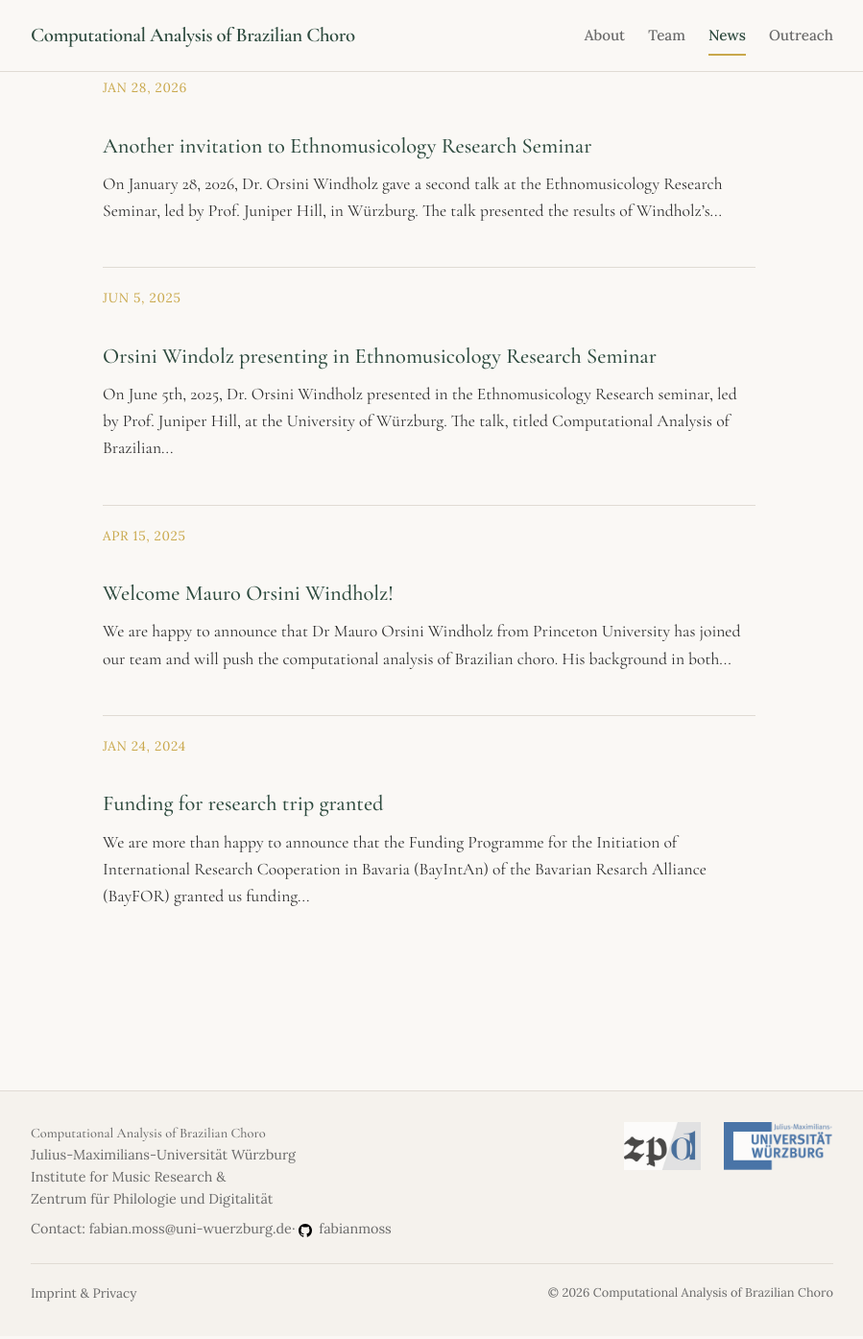
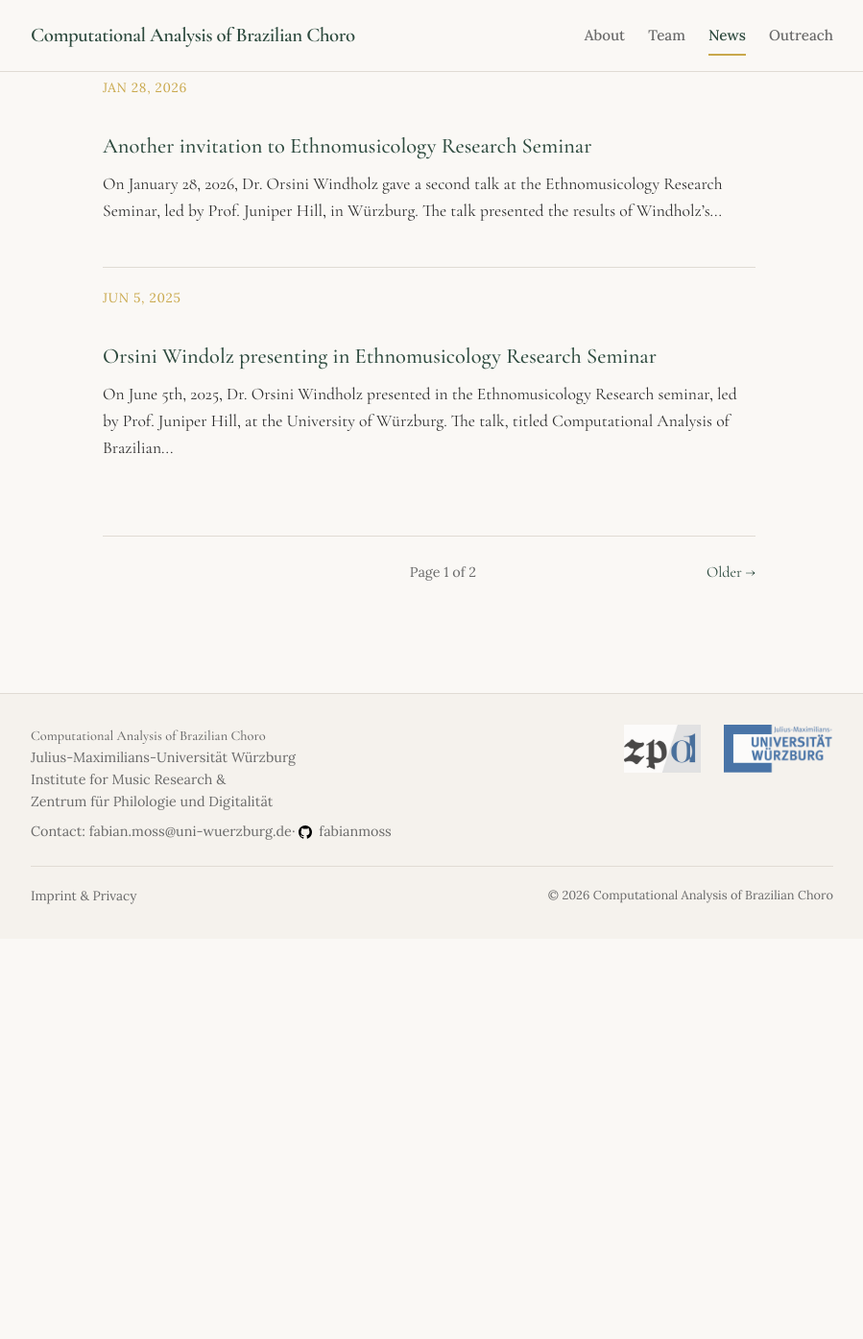
Before and after one commit to fabianmoss/choro, a Jekyll site: the page built from news/index.html, in a window 1280 px wide and 1400 px high, scrolled down 569 px. Shown: the top 1395 px of the window at 96% size, without its empty margins (190-1089 px from the left). Built offline with Jekyll 4.4.1, drawn with Linux system fonts in a browser that asks for light colours; the list of posts is cut into pages by our own code; after the commit the page ends 1555 px from its top, so only the background shows below that.

Commit message:
add pagination

```diff
--- a/Gemfile
+++ b/Gemfile
@@ -15,6 +15,7 @@ gem "github-pages", "~> 232", group: :jekyll_plugins
 group :jekyll_plugins do
   gem "jekyll-feed", "~> 0.12"
   gem "jekyll-sitemap"
+  gem "jekyll-paginate"
   gem "sassc"
 end
 
--- a/_config.yml
+++ b/_config.yml
@@ -32,6 +32,10 @@ github_username: fabianmoss
 plugins:
   - jekyll-feed
   - jekyll-sitemap
+  - jekyll-paginate
+
+paginate: 4
+paginate_path: "/news/page-:num/"
 
 minima:
   skin: custom
--- a/assets/css/style.scss
+++ b/assets/css/style.scss
@@ -302,6 +302,35 @@ a:hover {
 .post-nav-next {
   text-align: right;
   margin-left: auto;
+}
+
+.pagination {
+  display: flex;
+  justify-content: space-between;
+  align-items: center;
+  margin-top: 2rem;
+  padding-top: 1.5rem;
+  border-top: 1px solid var(--color-border);
+}
+
+.pagination a {
+  font-family: var(--font-heading);
+  font-size: 1rem;
+  color: var(--color-accent);
+}
+
+.pagination a:hover {
+  color: var(--color-accent-light);
+}
+
+.pagination-info {
+  font-size: 0.9rem;
+  color: var(--color-text-light);
+  text-align: center;
+}
+
+.pagination-spacer {
+  width: 80px;
 }
 
 .page {
--- a/news.md
+++ /dev/null
@@ -1,18 +0,0 @@
----
-layout: page
-title: News
-permalink: /news/
-menu_order: 3
----
-
-<ul class="post-list">
-  {%- for post in site.posts -%}
-  <li>
-    <span class="post-meta">{{ post.date | date: "%b %-d, %Y" }}</span>
-    <h3>
-      <a class="post-link" href="{{ post.url | relative_url }}">{{ post.title | escape }}</a>
-    </h3>
-    <p class="post-excerpt">{{ post.excerpt | strip_html | truncatewords: 30 }}</p>
-  </li>
-  {%- endfor -%}
-</ul>
--- /dev/null
+++ b/news/index.html
@@ -0,0 +1,37 @@
+---
+layout: page
+title: News
+menu_order: 3
+---
+
+<ul class="post-list">
+  {%- for post in paginator.posts -%}
+  <li>
+    <span class="post-meta">{{ post.date | date: "%b %-d, %Y" }}</span>
+    <h3>
+      <a class="post-link" href="{{ post.url | relative_url }}">{{ post.title | escape }}</a>
+    </h3>
+    <p class="post-excerpt">{{ post.excerpt | strip_html | truncatewords: 30 }}</p>
+  </li>
+  {%- endfor -%}
+</ul>
+
+{%- if paginator.total_pages > 1 -%}
+<nav class="pagination">
+  {%- if paginator.previous_page -%}
+    {%- if paginator.previous_page == 1 -%}
+    <a class="pagination-prev" href="{{ "/news/" | relative_url }}">&larr; Newer</a>
+    {%- else -%}
+    <a class="pagination-prev" href="{{ "/news/page-" | append: paginator.previous_page | append: "/" | relative_url }}">&larr; Newer</a>
+    {%- endif -%}
+  {%- else -%}
+  <span class="pagination-spacer"></span>
+  {%- endif -%}
+  <span class="pagination-info">Page {{ paginator.page }} of {{ paginator.total_pages }}</span>
+  {%- if paginator.next_page -%}
+    <a class="pagination-next" href="{{ "/news/page-" | append: paginator.next_page | append: "/" | relative_url }}">Older &rarr;</a>
+  {%- else -%}
+  <span class="pagination-spacer"></span>
+  {%- endif -%}
+</nav>
+{%- endif -%}
```
Also changed, not shown: .github/workflows/pages.yml (added), Gemfile.lock.
